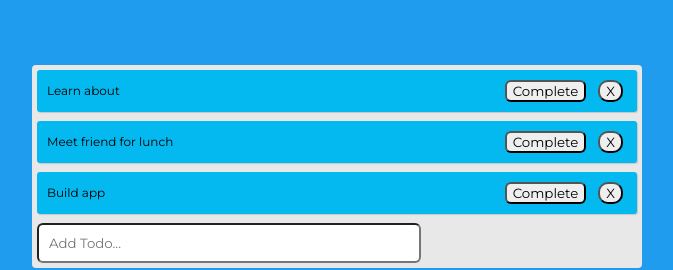
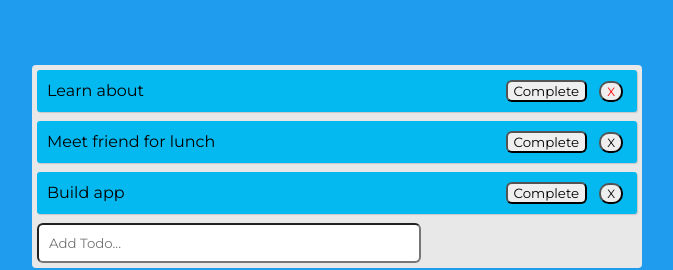
Before and after one commit to dariok87/react-hooks-practice, a React (Create React App) app: page / in a window 1280 px wide. In both pictures the pointer is over the button 913 px from the left and 354 px from the top of the page. Shown: the part 264-534 px from the top of the page, without its empty margins (303-976 px from the left). Built offline with nearby package versions, Linux system fonts and the light colour scheme.

Commit message:
Change style

```diff
--- a/src/App.css
+++ b/src/App.css
@@ -23,7 +23,7 @@
   background: rgb(4, 185, 240);
   box-shadow: 1px 1px 1px rgba(0, 0, 0, 0.15);
   padding: 10px 10px;
-  font-size: 12px;
+  font-size: 16px;
   margin-bottom: 9px;
   border-radius: 3px;
   display: flex;
@@ -54,4 +54,9 @@
   outline: none;
   margin-right: 4px;
   font-family: "Montserrat", sans-serif;
+  font-size: 12px;
 }
+
+.remove:hover {
+  color: red;
+}
```
